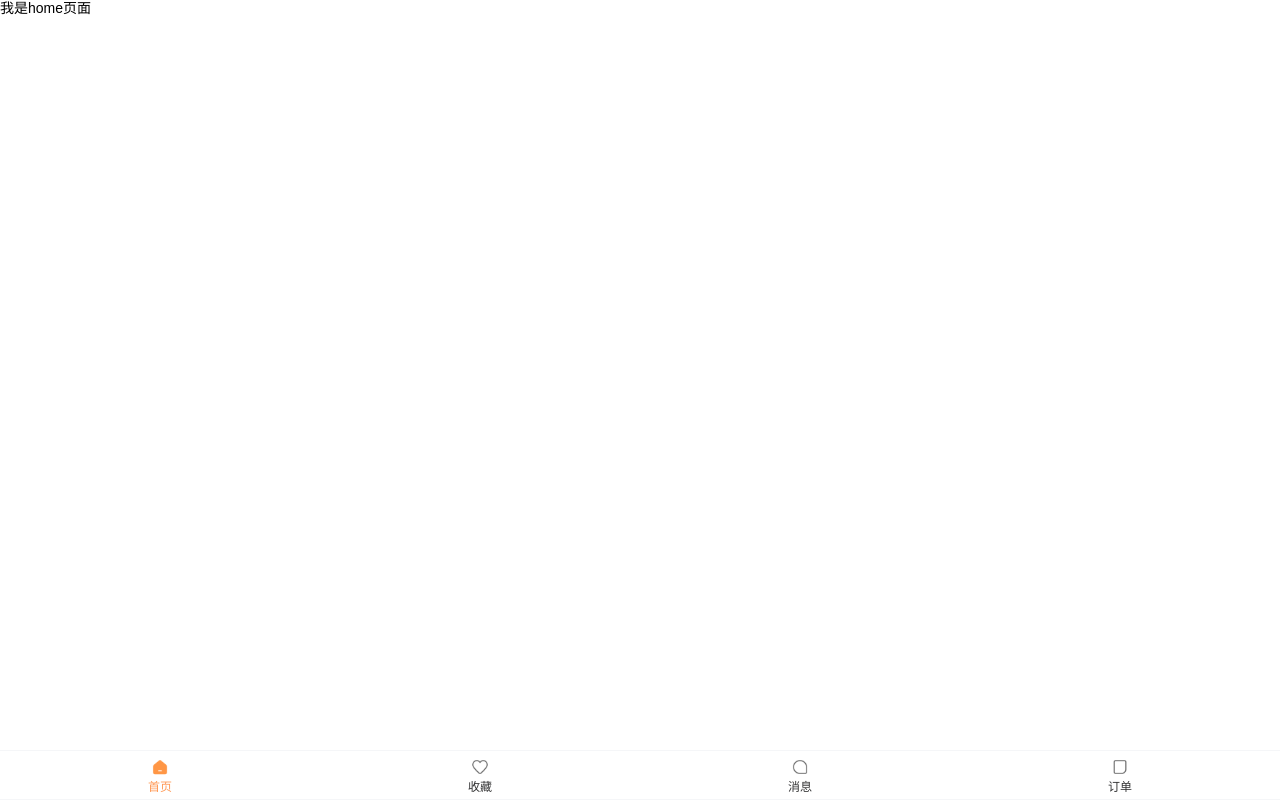
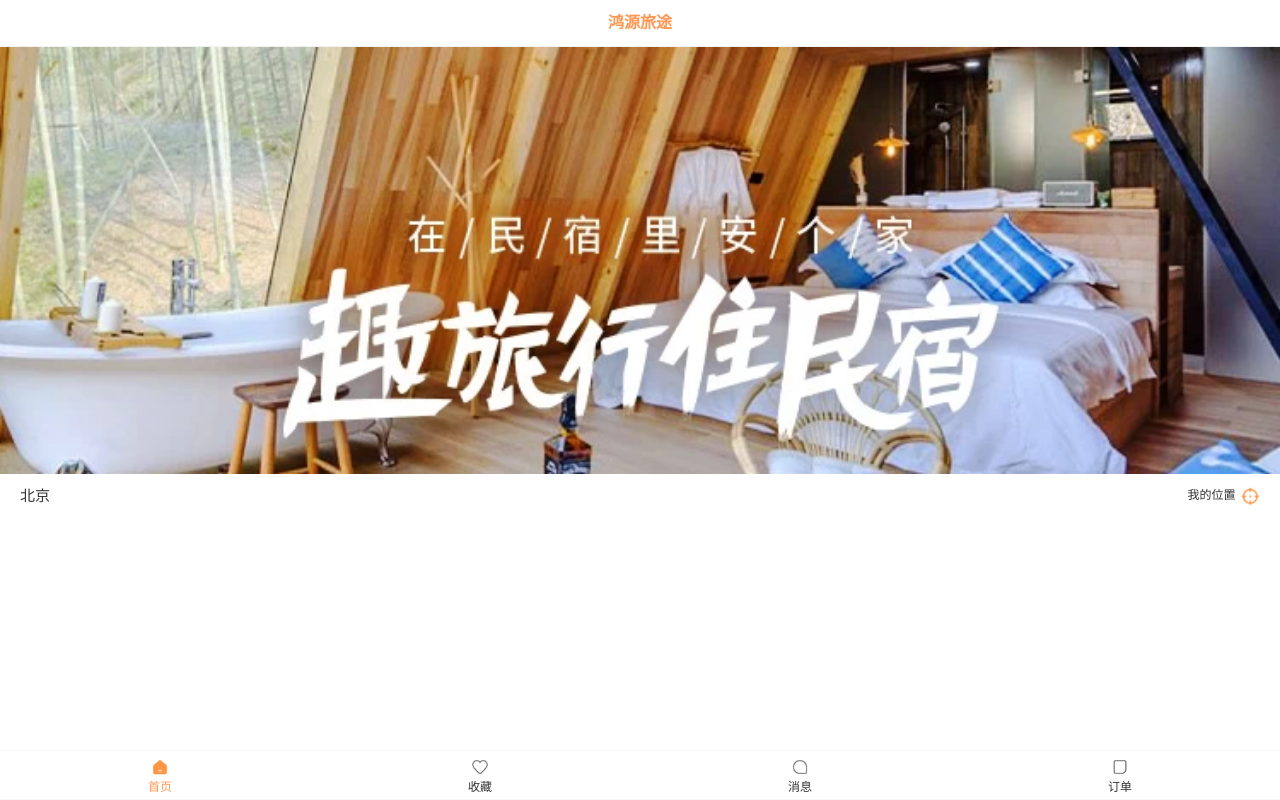
Before and after one commit to huanz1234/hy-trip, a Vue app: page /home in a window 1280 px wide. Built offline with nearby package versions, Linux system fonts and the light colour scheme.

Commit message:
城市位置，搜索框

```diff
--- a/src/App.vue
+++ b/src/App.vue
@@ -1,14 +1,16 @@
 <script setup>
 import TabBar from '@/components/tabbar/tabbar_base_vant.vue'
-import { useRouter } from 'vue-router'
+import { useRoute } from 'vue-router'
+import { computed } from 'vue'
 
-const router = useRouter()
+const route = useRoute()
+const showTabBar = computed(() => !route.meta.hideTabBar)
 </script>
 
 <template>
   <div class="container">
     <router-view></router-view>
-    <TabBar></TabBar>
+    <TabBar v-if="showTabBar"></TabBar>
   </div>
 </template>
 
--- a/src/assets/css/common.css
+++ b/src/assets/css/common.css
@@ -1,5 +1,7 @@
 :root {
     --color-primary: #ff9854;
+    /* 修改全局search图标颜色 */
+    --van-search-left-icon-color: var(--color-primary) !important;
 }
 
 body {
--- a/src/router/index.js
+++ b/src/router/index.js
@@ -23,6 +23,13 @@ const router = createRouter({
       path: '/favor',
       component: () => import('@/views/favor/favor.vue'),
     },
+    {
+      path: '/city',
+      component: () => import('@/views/city/city.vue'),
+      meta: {
+        hideTabBar: true,
+      },
+    },
   ],
 })
 
--- /dev/null
+++ b/src/views/city/city.vue
@@ -0,0 +1,35 @@
+<script setup>
+import { ref } from 'vue'
+import { useRouter } from 'vue-router'
+
+const value = ref('')
+const router = useRouter()
+const onCancel = () => {
+  router.back()
+}
+const onSearch = () => {
+  console.log(value.value)
+}
+</script>
+
+<template>
+  <div class="city top-page">
+    <!-- 加上取消按钮 -->
+    <van-search
+      v-model="value"
+      placeholder="城市/区域/位置"
+      shape="round"
+      show-action
+      @search="onSearch"
+      @cancel="onCancel"
+    />
+  </div>
+</template>
+
+<style lang="less" scoped>
+.city {
+}
+:deep(.van-search__action) {
+  color: #343;
+}
+</style>
--- /dev/null
+++ b/src/views/home/components/home-nav-bar.vue
@@ -0,0 +1,23 @@
+<script setup></script>
+
+<template>
+  <div class="home-nav-bar">
+    <div class="title">鸿源旅途</div>
+  </div>
+</template>
+
+<style lang="less" scoped>
+.home-nav-bar {
+  display: flex;
+  justify-content: center;
+  align-items: center;
+  height: 46px;
+  border-bottom: 1px solid #f2f2f2;
+
+  .title {
+    font-size: 16px;
+    font-weight: 600;
+    color: var(--color-primary);
+  }
+}
+</style>
--- /dev/null
+++ b/src/views/home/components/home-search-box.vue
@@ -0,0 +1,76 @@
+<script></script>
+
+<template>
+  <div class="search-box">
+    <div class="location">
+      <div class="city" @click="jumpToCity">北京</div>
+      <div class="position" @click="handleClickLocation">
+        <span class="position-text">我的位置</span>
+        <img src="@/assets/img/home/icon_location.png" alt="" />
+      </div>
+    </div>
+  </div>
+</template>
+
+<script setup>
+import { useRouter } from 'vue-router'
+const router = useRouter()
+const jumpToCity = () => {
+  router.push('/city')
+}
+
+const handleClickLocation = () => {
+  navigator.geolocation.getCurrentPosition(
+    (position) => {
+      console.log(position)
+      // 根据百度地图API逆解析位置信息（通过本地代理转发，避免 CORS）
+      //   const url = `/baidu-api/reverse_geocoding/v3/?ak=你的AK&location=${position.coords.latitude},${position.coords.longitude}&output=json`
+      //   fetch(url)
+      //     .then((response) => response.json())
+      //     .then((data) => {
+      //       console.log(data)
+      //       // 解析出城市名称
+      //       const city = data.result.addressComponent.city
+      //       // 更新城市名称
+      //       document.querySelector('.city').textContent = city
+      //     })
+    },
+    (error) => {
+      console.log(error)
+    }
+  )
+}
+</script>
+
+<style lang="less" scoped>
+.location {
+  display: flex;
+  align-items: center;
+  height: 44px;
+  padding: 0 20px;
+
+  .city {
+    flex: 1;
+    color: #333;
+    font-size: 15px;
+  }
+
+  .position {
+    width: 74px;
+    display: flex;
+    align-items: center;
+    justify-content: center;
+
+    .position-text {
+      font-size: 12px;
+      color: #333;
+    }
+
+    img {
+      width: 18px;
+      height: 18px;
+      margin-left: 5px;
+    }
+  }
+}
+</style>
--- a/src/views/home/home.vue
+++ b/src/views/home/home.vue
@@ -1,11 +1,22 @@
 <script setup>
+import HomeNavBar from './components/home-nav-bar.vue'
+import HomeSearchBox from './components/home-search-box.vue'
 </script>
 
 <template>
-    我是home页面
+  <div class="home">
+    <HomeNavBar></HomeNavBar>
+    <div class="banner">
+      <img src="@/assets/img/home/banner.webp" alt="" />
+    </div>
+    <HomeSearchBox></HomeSearchBox>
+  </div>
 </template>
 
-<style
-    lang="less"
-    scoped
-></style>
+<style lang="less" scoped>
+.banner {
+  img {
+    width: 100%;
+  }
+}
+</style>
```
Also changed, not shown: vite.config.js (+10 -1 lines).
